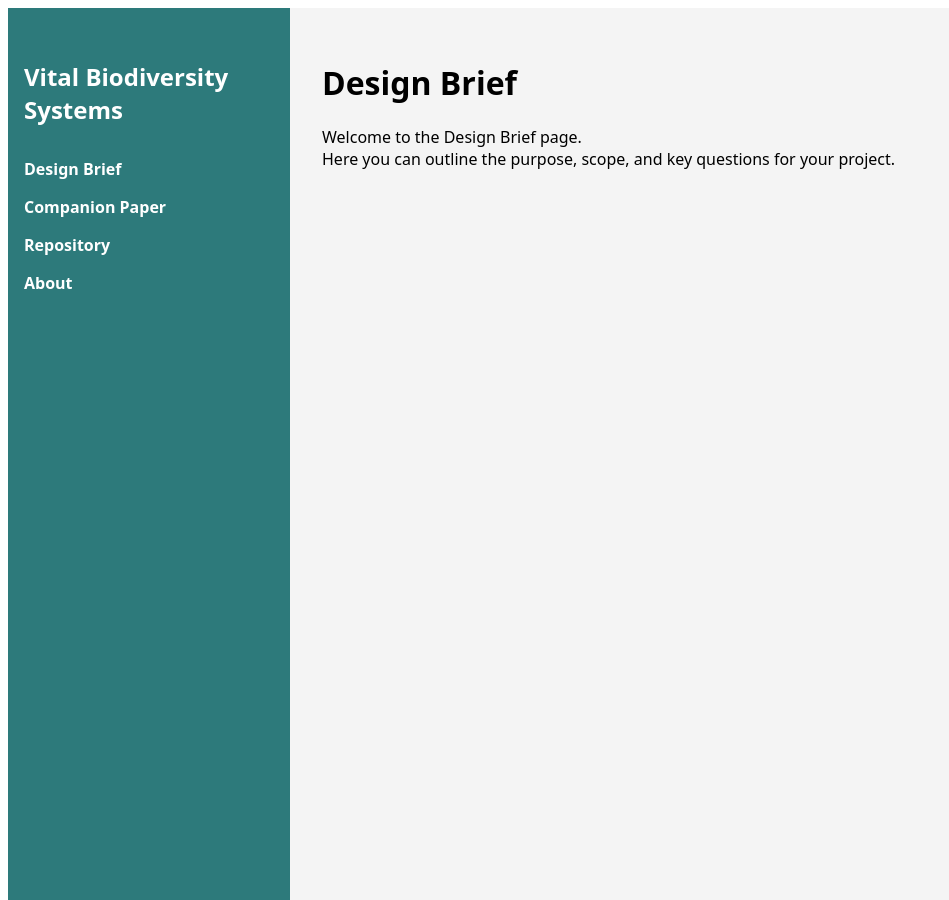
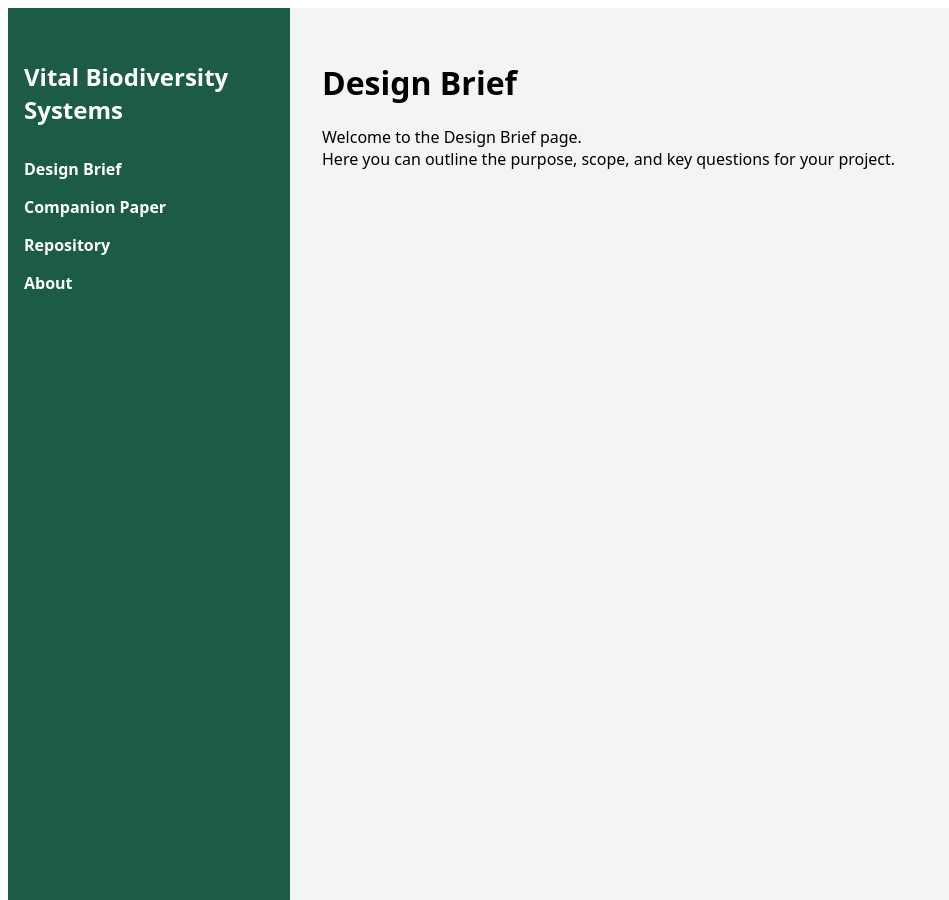
Before and after one commit to vitalbiodiversity/vitalbiodiversity.github.io, a Jekyll site: the page built from index.md, in a window 1280 px wide and 900 px high. Shown: the whole window, without its empty margins (0-949 px from the left). Built offline with Jekyll 4.4.1, drawn with Linux system fonts in a browser that asks for light colours.

Commit message:
Update style.css

```diff
--- a/assets/css/style.css
+++ b/assets/css/style.css
@@ -9,7 +9,7 @@
 /* Sidebar */
 .sidebar {
   width: 250px;
-  background-color: #2d7a7b;
+  background-color: #1C5B46;
   color: white;
   padding: 2rem 1rem;
   flex-shrink: 0;
```
